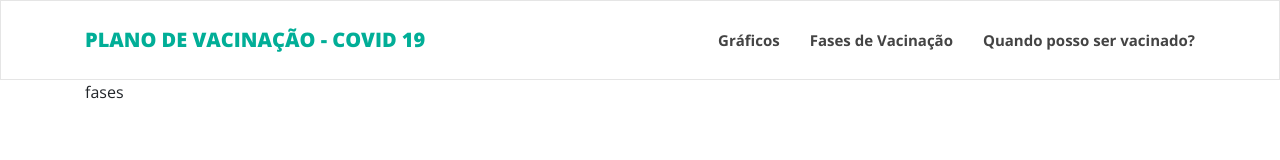
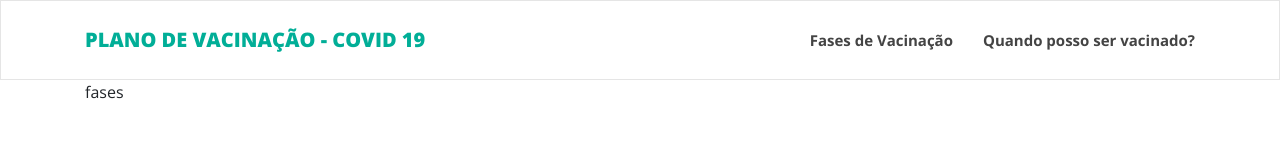
Before and after one commit to alicescfernandes/mapa-vacinacao-c19, a Next.js app: page /fases in a window 1280 px wide. Shown: the top 160 px of the page. Built offline with nearby package versions, Linux system fonts and the light colour scheme.

Commit message:
remove unusefull menu item

```diff
--- a/components/Header.jsx
+++ b/components/Header.jsx
@@ -11,9 +11,6 @@ export function Header() {
 				</div>
 				<nav>
 					<ul>
-						<li>
-							<Link href="/">Gráficos</Link>
-						</li>
 						<li>
 							<a target="_blank" href="https://covid19estamoson.gov.pt/vacinacao-covid19/">
 								Fases de Vacinação
```
